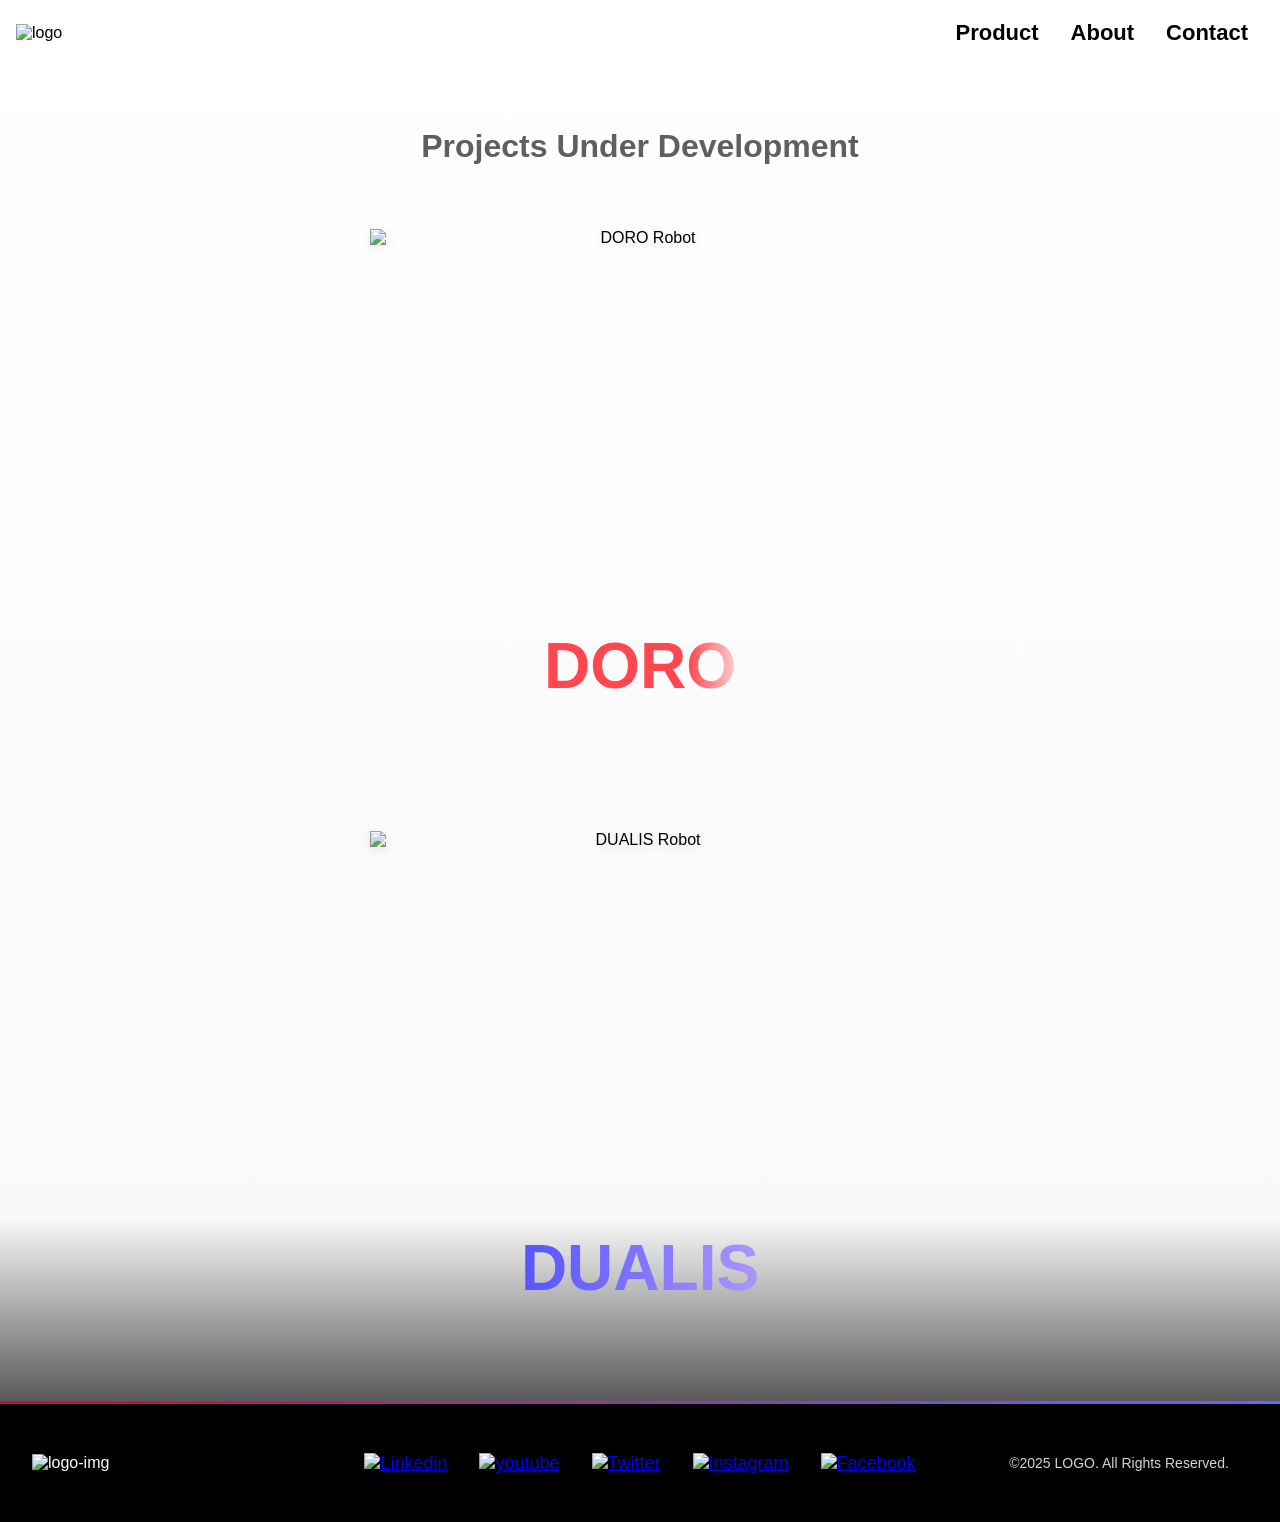
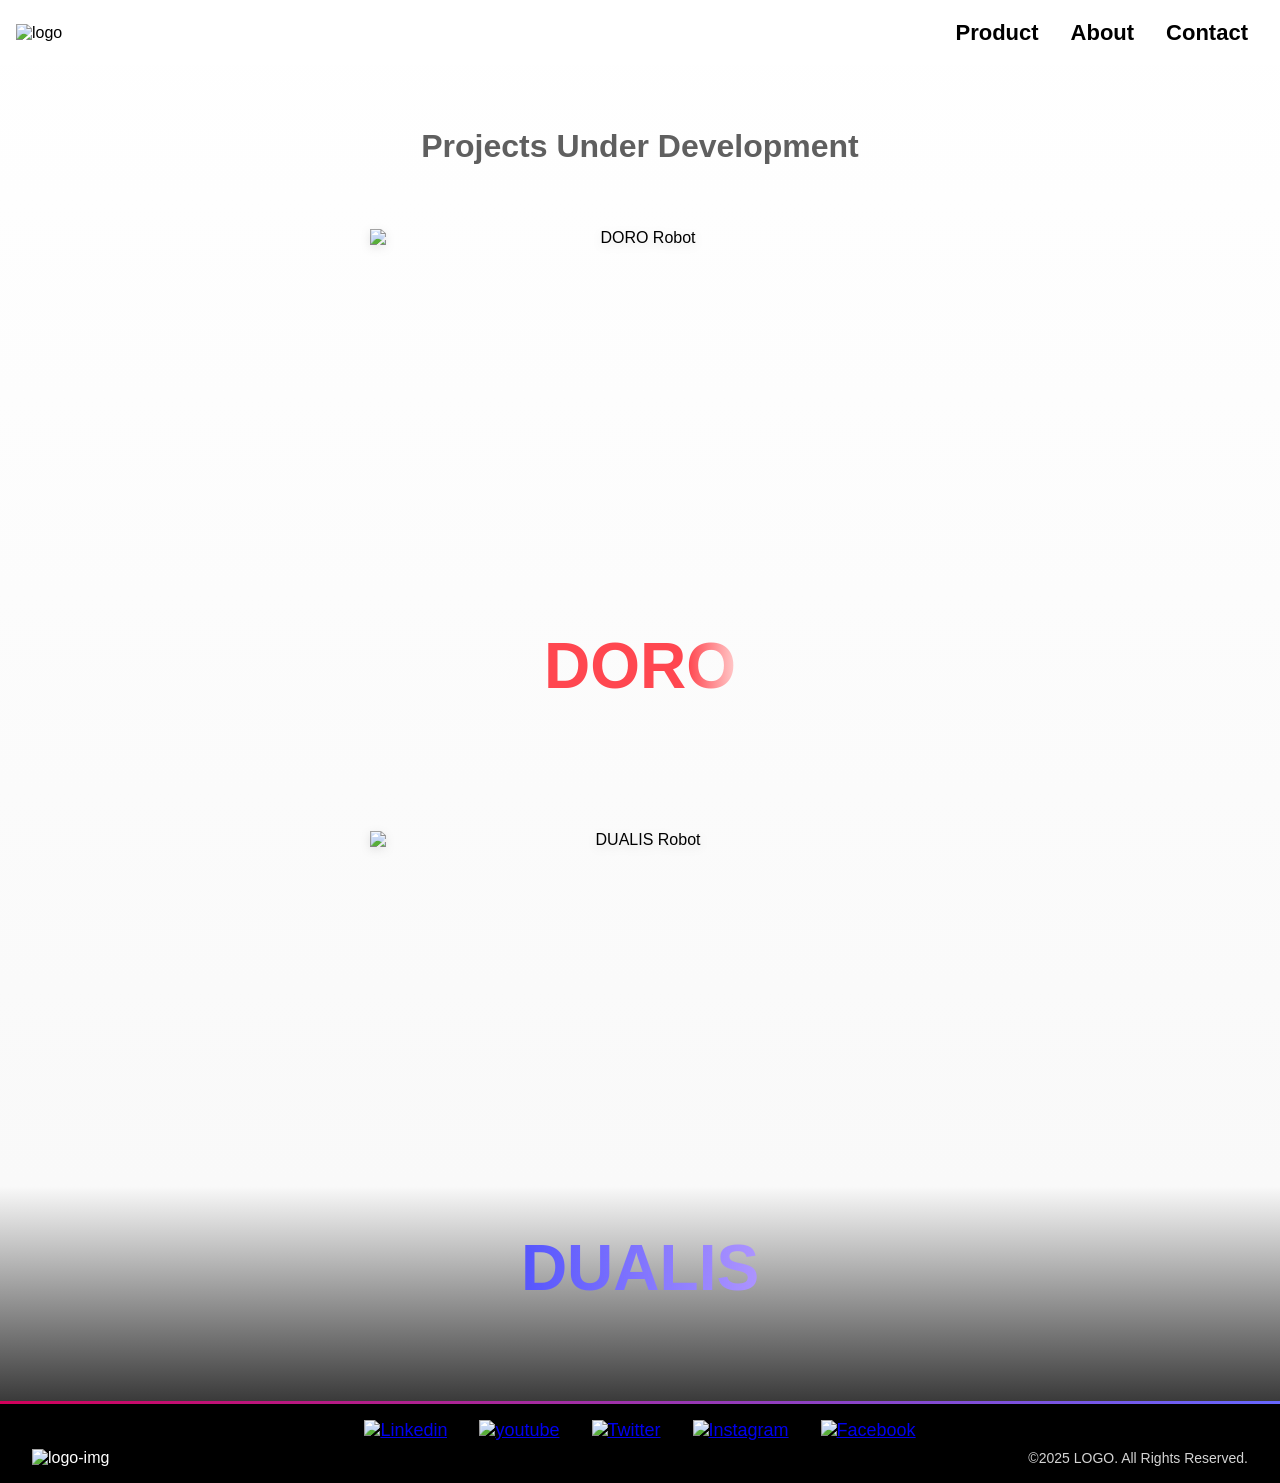

issues resolved

--- a/src/style/product.css
+++ b/src/style/product.css
@@ -106,8 +106,9 @@ body {
 .list_item a {
   text-decoration: none;
   color: rgb(0, 0, 0) !important;
-  font-weight: 900 !important;
-  font-size: 24px;
+  font-family: Arial, Helvetica, sans-serif;
+  font-weight: bold !important;
+  font-size: 22px;
   padding-bottom: 0px;
 }
 
@@ -221,7 +222,7 @@ footer {
 .footer-container {
   min-height: 40px;
   /* box-sizing: border-box; */
-  padding: 2rem;
+  padding: 1rem 2rem;
   color: white;
   background-color: rgb(0, 0, 0);
   display: grid;
@@ -230,8 +231,9 @@ footer {
   grid-template-columns: 1fr 2fr 1fr;
   grid-template-rows: auto auto;
   grid-template-areas:
-    "logo menu copyright"
-    "logo socials copyright";
+    ".    socials   ."
+    "logo .         copyright";
+  row-gap: 0.5rem;
 }
 
 .logo {
@@ -275,7 +277,6 @@ footer {
 .socials {
   grid-area: socials;
   align-items: center;
-  padding: 1rem;
 }
 
 .socials-items img {
@@ -292,7 +293,6 @@ footer {
 
 .copyright {
   color: rgb(212, 212, 212);
-  padding: 1.2rem;
   grid-area: copyright;
   text-align: center;
   font-size: 14px;
